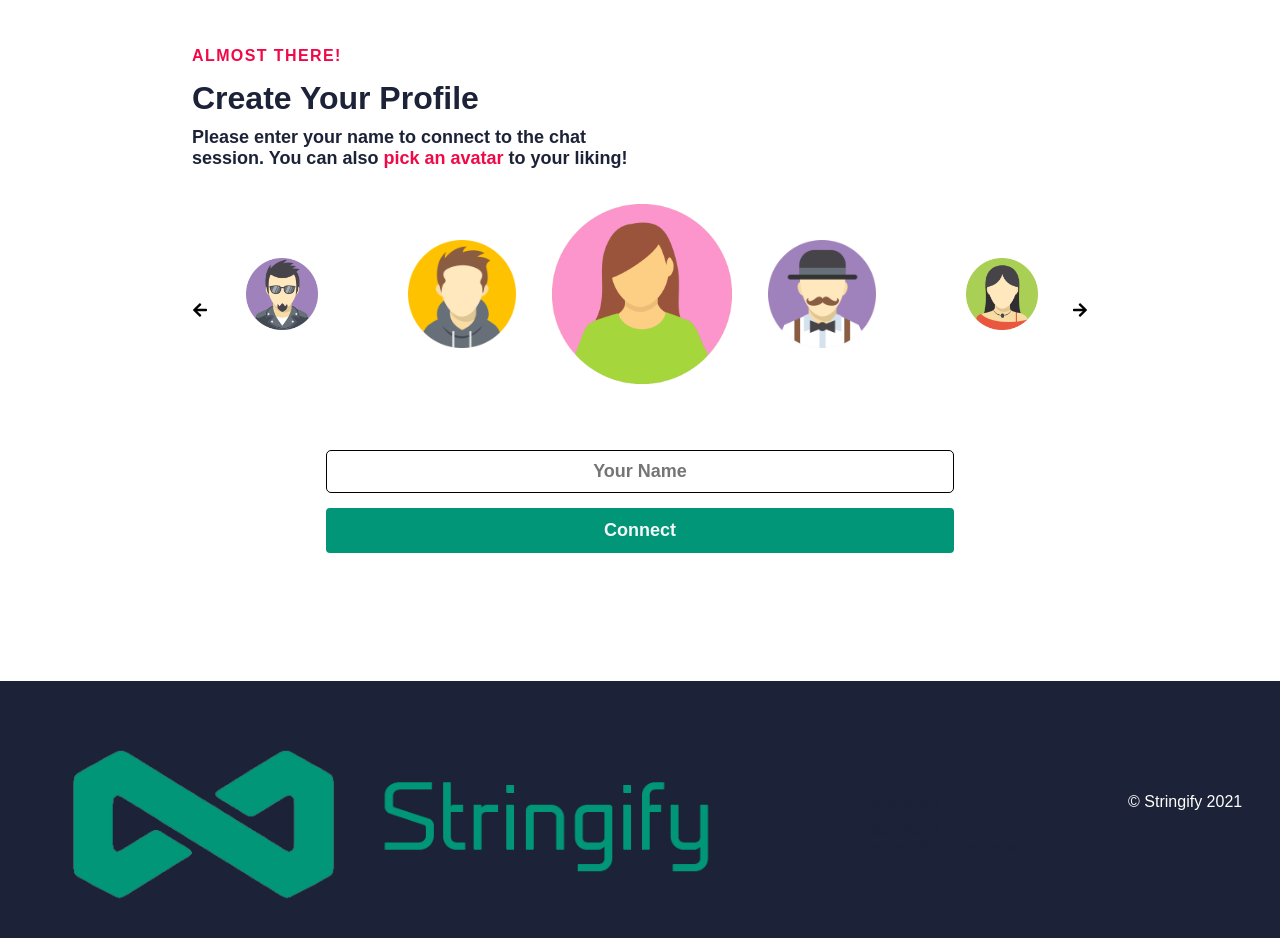
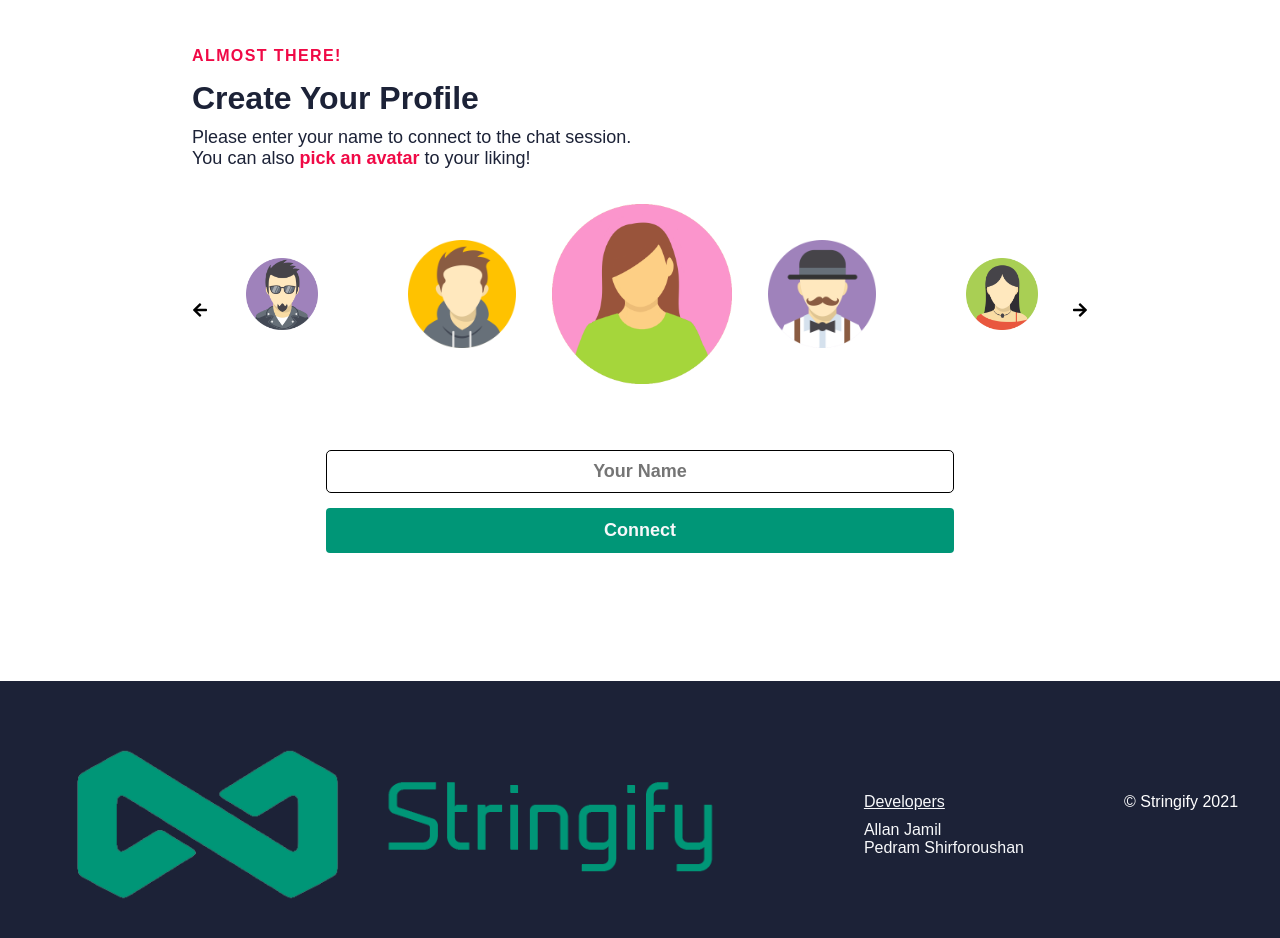
Before and after one commit to AllanJamil/stringify-client, a React (Create React App) app: page /profile in a window 1280 px wide. Shown: the part 160-1098 px from the top of the page. Built offline with nearby package versions, Linux system fonts and the light colour scheme.

Commit message:
fixed css issues

```diff
--- a/src/component/Footer.css
+++ b/src/component/Footer.css
@@ -9,6 +9,11 @@
 
 .footer-wrapper img {
     width: 90%;
+}
+
+.content-left p {
+    color: #f7f8fa;
+    font-weight: normal;
 }
 
 .footer-content {
--- a/src/component/page/ErrorPage.css
+++ b/src/component/page/ErrorPage.css
@@ -17,13 +17,13 @@
     font-size: 175px;
 }
 
-h3 {
+.content h3 {
     font-size: 30px;
     margin-bottom: 2rem;
     color: #1c2237;
 }
 
-p {
+.content p {
     font-weight: bold;
     color: #1c2237;
 }
@@ -47,7 +47,7 @@ p {
         font-size: 140px;
     }
 
-    h3 {
+    .content h3 {
         font-size: 25px;
     }
 }
@@ -101,7 +101,7 @@ p {
         font-size: 100px;
     }
 
-    h3 {
+    .content h3 {
         font-size: 18px;
     }
 
```
